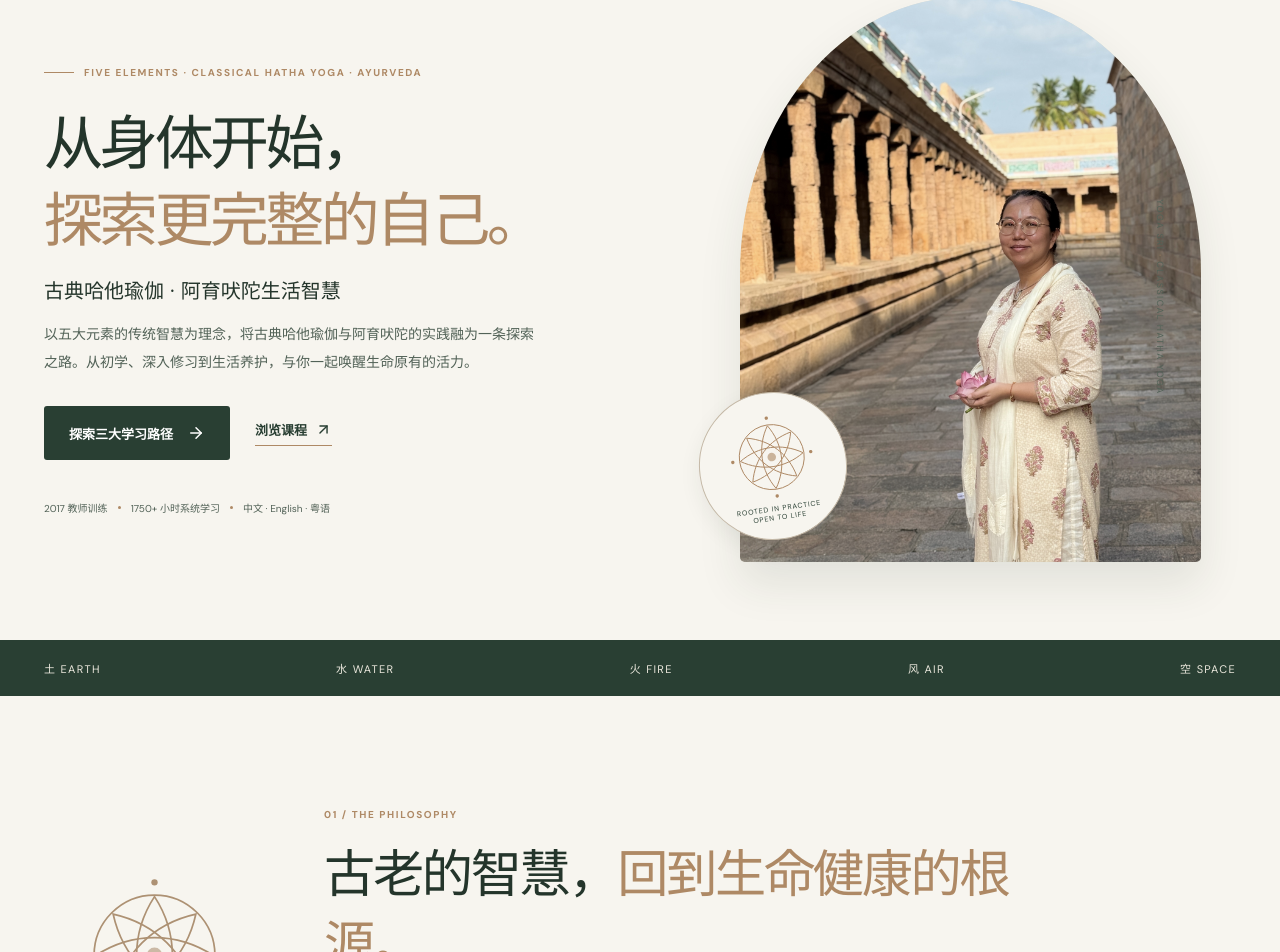
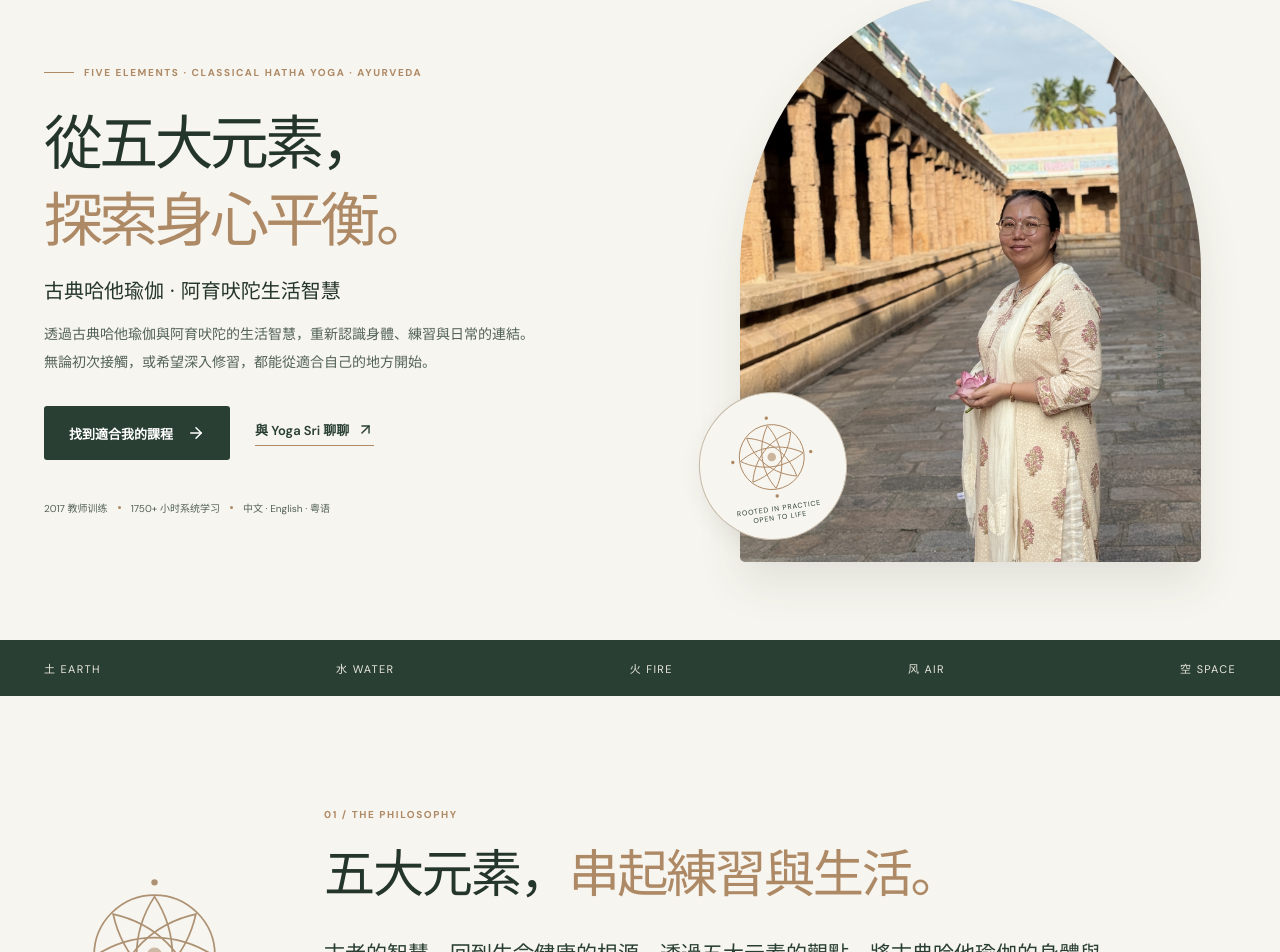
Before and after one commit to yogasriliew-source/yoagsri.org, a Next.js app: page / in a window 1280 px wide. Shown: the part 126-1078 px from the top of the page. Built offline with nearby package versions, Linux system fonts and the light colour scheme.

Commit message:
Align bilingual five-element headlines and calls to action with course funnel

```diff
--- a/pages/index.tsx
+++ b/pages/index.tsx
@@ -433,12 +433,12 @@ export default function Home() {
         <section className="hero shell">
           <div className="hero-copy">
             <div className="eyebrow"><span className="eyebrow-line" /> FIVE ELEMENTS · CLASSICAL HATHA YOGA · AYURVEDA</div>
-            <h1>从身体开始，<br/><em>探索更完整的自己。</em></h1>
+            <h1>從五大元素，<br/><em>探索身心平衡。</em></h1>
             <p className="hero-lead">古典哈他瑜伽 · 阿育吠陀生活智慧</p>
-            <p className="hero-description">以五大元素的传统智慧为理念，将古典哈他瑜伽与阿育吠陀的实践融为一条探索之路。从初学、深入修习到生活养护，与你一起唤醒生命原有的活力。</p>
+            <p className="hero-description">透過古典哈他瑜伽與阿育吠陀的生活智慧，重新認識身體、練習與日常的連結。無論初次接觸，或希望深入修習，都能從適合自己的地方開始。</p>
             <div className="hero-actions">
-              <a className="btn btn-primary" href="#find">探索三大学习路径 <ArrowRight size={18}/></a>
-              <a className="text-link" href="#featured">浏览课程 <ArrowUpRight size={17}/></a>
+              <a className="btn btn-primary" href="#find">找到適合我的課程 <ArrowRight size={18}/></a>
+              <a className="text-link" href={whatsapp()} target="_blank" rel="noreferrer">與 Yoga Sri 聊聊 <ArrowUpRight size={17}/></a>
             </div>
             <div className="hero-proof"><span>2017 教师训练</span><i/><span>1750+ 小时系统学习</span><i/><span>中文 · English · 粤语</span></div>
           </div>
@@ -453,8 +453,8 @@ export default function Home() {
           <div className="philosophy-emblem"><Kolam/><span>ONE CONTINUOUS PATH</span></div>
           <div className="philosophy-content">
             <div className="eyebrow">01 / THE PHILOSOPHY</div>
-            <h2>古老的智慧，<em>回到生命健康的根源。</em></h2>
-            <p className="philosophy-lead">从古典哈他瑜伽与阿育吠陀出发，重新认识身体、生活与生命之间的联系。</p>
+            <h2>五大元素，<em>串起練習與生活。</em></h2>
+            <p className="philosophy-lead">古老的智慧，回到生命健康的根源。透過五大元素的觀點，將古典哈他瑜伽的身體與呼吸練習，連結阿育吠陀的飲食與作息智慧。</p>
             <p>两门源远流长的传统智慧，从不同角度关注生命：瑜伽透过身体、呼吸与内在练习，阿育吠陀则从体质、饮食、作息与自然节律理解日常养护。它们相互补充，指向更有觉察、可持续的生活方式。</p>
             <p>在古典瑜伽的理解中，生命不仅是物质身体，也包含头脑、情绪与更细微的能量层面。当我们开始关注这些层面之间的关系，便有机会更深入地认识自己。</p>
             <div className="wisdom-pair">
@@ -508,7 +508,7 @@ export default function Home() {
             </div>
             <div className="featured-layout">
               <div className="feature-image"><img src="/images/surya-shakti.jpg" alt="Surya Shakti 古典哈他瑜伽动作" loading="lazy" /><div className="feature-image-label">THE ART OF PRACTICE</div></div>
-              <div className="feature-copy"><Kolam className="feature-kolam"/><div className="eyebrow">CLASSICAL HATHA YOGA</div><h3>让练习成为<br/>可以陪伴一生的基础。</h3><p>从温和的 Upa Yoga，到太阳系列、Yogasanas、Angamardana 与 Bhuta Shuddhi，每套练习都有不同的学习目的与准备要求。</p><a href="#catalog" className="btn btn-secondary" onClick={() => setLibraryOpen(true)}>浏览完整课程资料 <ArrowRight size={17}/></a></div>
+              <div className="feature-copy"><Kolam className="feature-kolam"/><div className="eyebrow">CLASSICAL HATHA YOGA</div><h3>找到適合你的練習，<br/>一步步融入生活。</h3><p>从温和的 Upa Yoga，到太阳系列、Yogasanas、Angamardana 与 Bhuta Shuddhi，每套练习都有不同的学习目的与准备要求。</p><a href="#catalog" className="btn btn-secondary" onClick={() => setLibraryOpen(true)}>浏览完整课程资料 <ArrowRight size={17}/></a></div>
             </div>
             <div className="practice-gallery" role="region" aria-label="练习照片相册，可左右滑动" tabIndex={0}>
               {[["upa-yoga.jpg", "Upa Yoga"], ["surya-shakti.jpg", "Surya Shakti"], ["surya-kriya.jpg", "Surya Kriya"], ["yogasanas.jpg", "Yogasanas"], ["angamardana-standing.jpg", "Angamardana"]].map(([src, name]) => <figure key={src}><img src={"/images/" + src} alt={name + " 练习照片"} loading="lazy"/><figcaption>{name}</figcaption></figure>)}
@@ -529,7 +529,7 @@ export default function Home() {
         <section className="section-pad about-section shell yoga-story" id="about" aria-labelledby="story-title">
           <div className="about-copy">
             <div className="eyebrow">04 / THE YOGA SRI STORY</div>
-            <h2 id="story-title">從尋找自由，<em>到學習如何照顧生命。</em></h2>
+            <h2 id="story-title">從自己的探索，<em>到陪伴你的練習。</em></h2>
             <p>我是 Yoga Sri，來自馬來西亞。</p>
             <p>在成為瑜伽老師之前，我修讀心理學，也曾擔任卡內基訓練講師與績效顧問。那時的工作，是陪伴人們提升能力、突破限制。而在自己的生活裡，我也一直探索：<strong>我們如何活出潛力，同時保有內在的自在？</strong></p>
             <p>這個提問，帶我走向瑜伽。</p>
```
Also changed, not shown: pages/en.tsx (+8 -8 lines).
